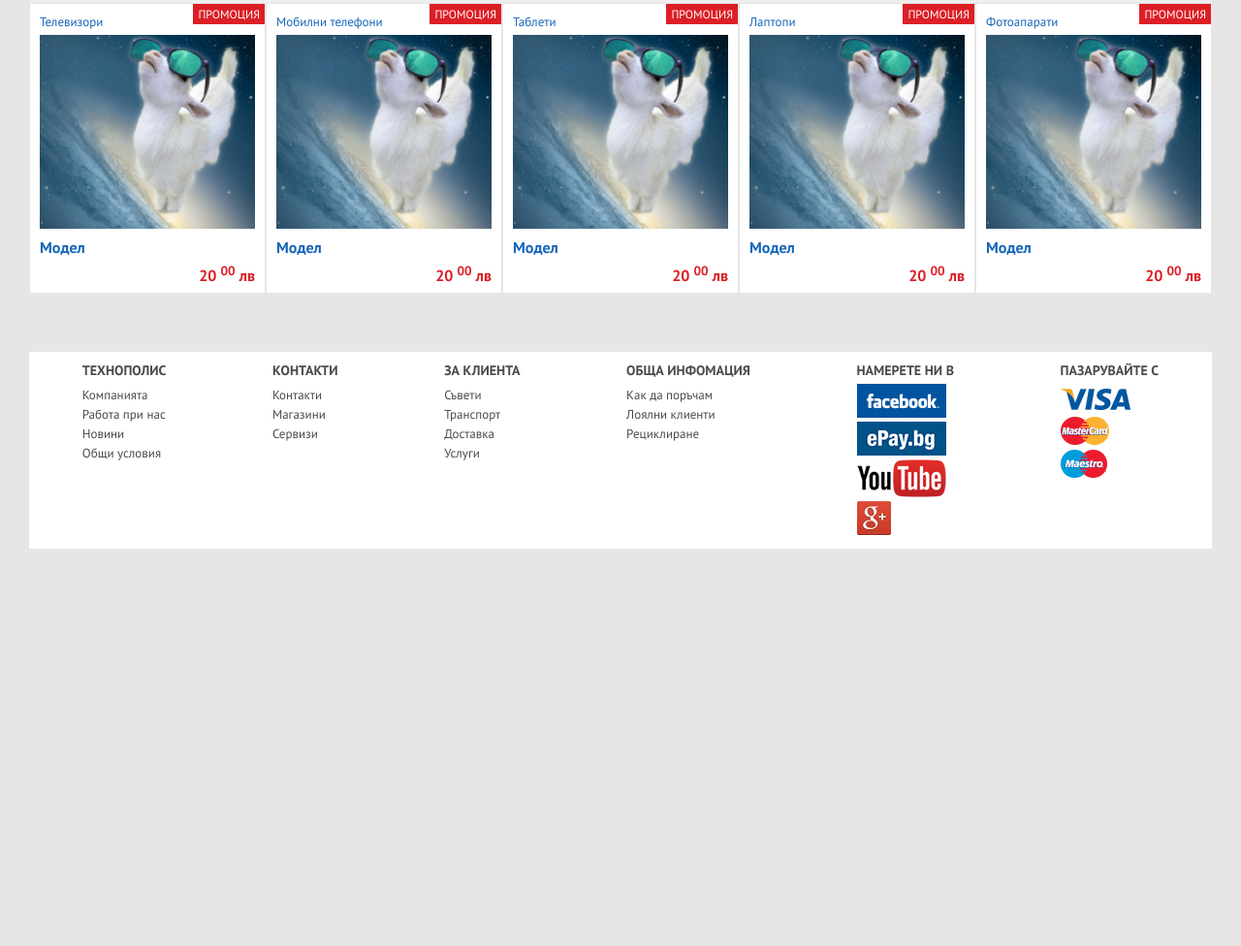
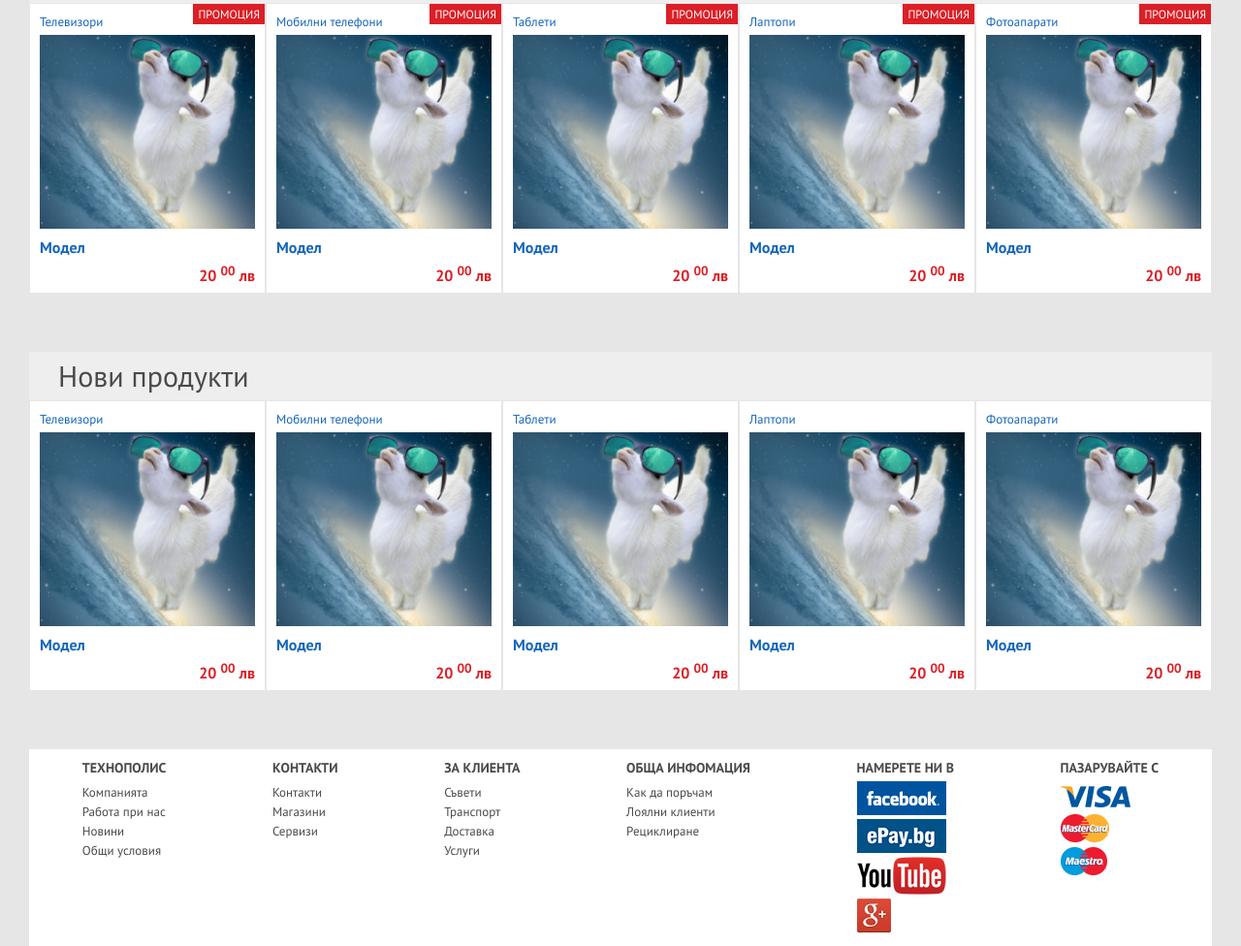
Before and after one commit to GeorgiHalembakov/Technopolis, a plain HTML site: page index.html in a window 1280 px wide. Shown: the part 580-1556 px from the top of the page at 97% size. Before the commit the page ends 1146 px from the top, so only its background shows below. Drawn offline with nearby package versions, Linux system fonts and the light colour scheme.

Commit message:
adding new products section

```diff
--- a/css/style.css
+++ b/css/style.css
@@ -251,7 +251,7 @@ main{
 
 /* promotions section styles */
 
-.promotion-heading{
+.product-heading{
     width: 100%;
     height: 50px;
     background-color: #efeeee;
@@ -259,20 +259,20 @@ main{
 
 }
 
-.promotion-heading h3{
+.product-heading h3{
     color: #4a4a4a;
     font-size: 30px;
     font-weight: 300;
 }
 
-.products-on-promotion{
+.products-row{
     width: 100%;
     height: 300px;
     display: flex;
     margin-bottom: 60px;
 
 }
-.promotion-label{
+.product-label{
     width: auto;
     display: inline-flex;
     padding: 3px 5px;
@@ -312,12 +312,12 @@ main{
     object-fit: cover;
 }
 
-.promotion-category{
+.product-category{
     color: #1465B9;
     font-size: 13px;
     font-weight: 300;
 }
-.product-on-promotion-name{
+.product-name{
     color: #1465B9;
     font-size: 16px;
     font-weight: 700;
--- a/index.html
+++ b/index.html
@@ -255,58 +255,112 @@
             </div>
 
             <section class="promotion">
-                <div class="promotion-heading">
+                <div class="product-heading">
                     <h3>Промоции</h3>
                 </div>
-                <div class="products-on-promotion">
+                <div class="products-row">
                     <div class="product-box">
-                        <a href="" class="promotion-category">Телевизори</a>
-                        <span class="promotion-label">Промоция</span>
+                        <a href="" class="product-category">Телевизори</a>
+                        <span class="product-label">Промоция</span>
                         <a href="">
                             <img src="images/promotion/test.jpg" alt="">
                         </a>
-                        <a href="" class="product-on-promotion-name">Модел</a>
+                        <a href="" class="product-name">Модел</a>
                         <span class="product-price">20 <sup>00</sup> лв</span>
 
                     </div>
                     <div class="product-box">
-                        <a href="" class="promotion-category">Мобилни телефони</a>
-                        <span class="promotion-label">Промоция</span>
+                        <a href="" class="product-category">Мобилни телефони</a>
+                        <span class="product-label">Промоция</span>
                         <a href="">
                             <img src="images/promotion/test.jpg" alt="">
                         </a>
-                        <a href="" class="product-on-promotion-name">Модел</a>
+                        <a href="" class="product-name">Модел</a>
                         <span class="product-price">20 <sup>00</sup> лв</span>
                     </div>
                     <div class="product-box">
-                        <a href="" class="promotion-category">Таблети</a>
-                        <span class="promotion-label">Промоция</span>
+                        <a href="" class="product-category">Таблети</a>
+                        <span class="product-label">Промоция</span>
                         <a href="">
                             <img src="images/promotion/test.jpg" alt="">
                         </a>
-                        <a href="" class="product-on-promotion-name">Модел</a>
+                        <a href="" class="product-name">Модел</a>
                         <span class="product-price">20 <sup>00</sup> лв</span>
                     </div>
                     <div class="product-box">
-                        <a href="" class="promotion-category">Лаптопи</a>
-                        <span class="promotion-label">Промоция</span>
+                        <a href="" class="product-category">Лаптопи</a>
+                        <span class="product-label">Промоция</span>
                         <a href="">
                             <img src="images/promotion/test.jpg" alt="">
                         </a>
-                        <a href="" class="product-on-promotion-name">Модел</a>
+                        <a href="" class="product-name">Модел</a>
                         <span class="product-price">20 <sup>00</sup> лв</span>
                     </div>
                     <div class="product-box">
-                        <a href="" class="promotion-category">Фотоапарати</a>
-                        <span class="promotion-label">Промоция</span>
+                        <a href="" class="product-category">Фотоапарати</a>
+                        <span class="product-label">Промоция</span>
                         <a href="">
                             <img src="images/promotion/test.jpg" alt="">
                         </a>
-                        <a href="" class="product-on-promotion-name">Модел</a>
+                        <a href="" class="product-name">Модел</a>
                         <span class="product-price">20 <sup>00</sup> лв</span>
                     </div>
                 </div>
 
+            </section>
+
+            <section class="new-products">
+                    <div class="product-heading">
+                            <h3>Нови продукти</h3>
+                        </div>
+                        <div class="products-row">
+                            <div class="product-box">
+                                <a href="" class="product-category ">Телевизори</a>
+
+                                <a href="">
+                                    <img src="images/promotion/test.jpg" alt="">
+                                </a>
+                                <a href="" class="product-name">Модел</a>
+                                <span class="product-price">20 <sup>00</sup> лв</span>
+
+                            </div>
+                            <div class="product-box">
+                                <a href="" class="product-category">Мобилни телефони</a>
+
+                                <a href="">
+                                    <img src="images/promotion/test.jpg" alt="">
+                                </a>
+                                <a href="" class="product-name">Модел</a>
+                                <span class="product-price">20 <sup>00</sup> лв</span>
+                            </div>
+                            <div class="product-box">
+                                <a href="" class="product-category">Таблети</a>
+
+                                <a href="">
+                                    <img src="images/promotion/test.jpg" alt="">
+                                </a>
+                                <a href="" class="product-name">Модел</a>
+                                <span class="product-price">20 <sup>00</sup> лв</span>
+                            </div>
+                            <div class="product-box">
+                                <a href="" class="product-category">Лаптопи</a>
+
+                                <a href="">
+                                    <img src="images/promotion/test.jpg" alt="">
+                                </a>
+                                <a href="" class="product-name">Модел</a>
+                                <span class="product-price">20 <sup>00</sup> лв</span>
+                            </div>
+                            <div class="product-box">
+                                <a href="" class="product-category">Фотоапарати</a>
+
+                                <a href="">
+                                    <img src="images/promotion/test.jpg" alt="">
+                                </a>
+                                <a href="" class="product-name">Модел</a>
+                                <span class="product-price">20 <sup>00</sup> лв</span>
+                            </div>
+                        </div>
             </section>
         </main>
         <footer>
```
